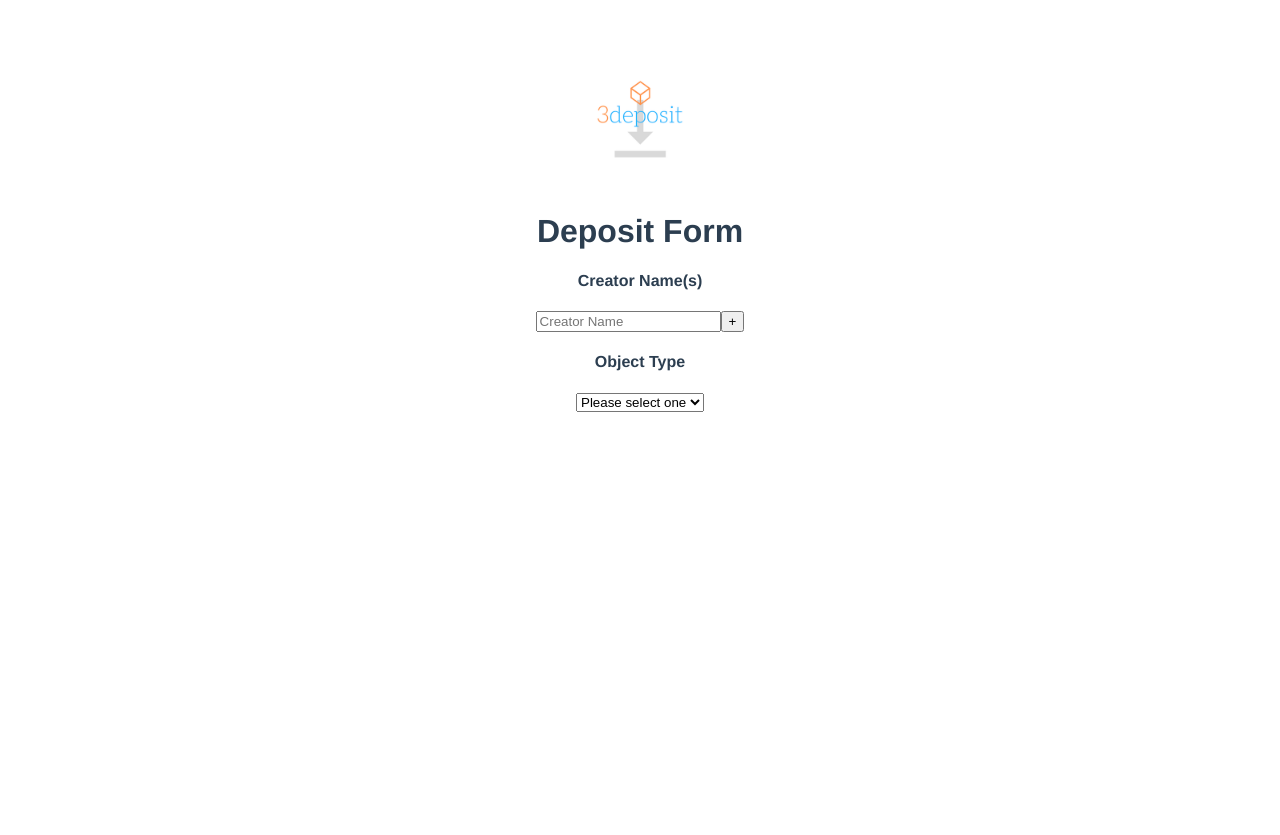
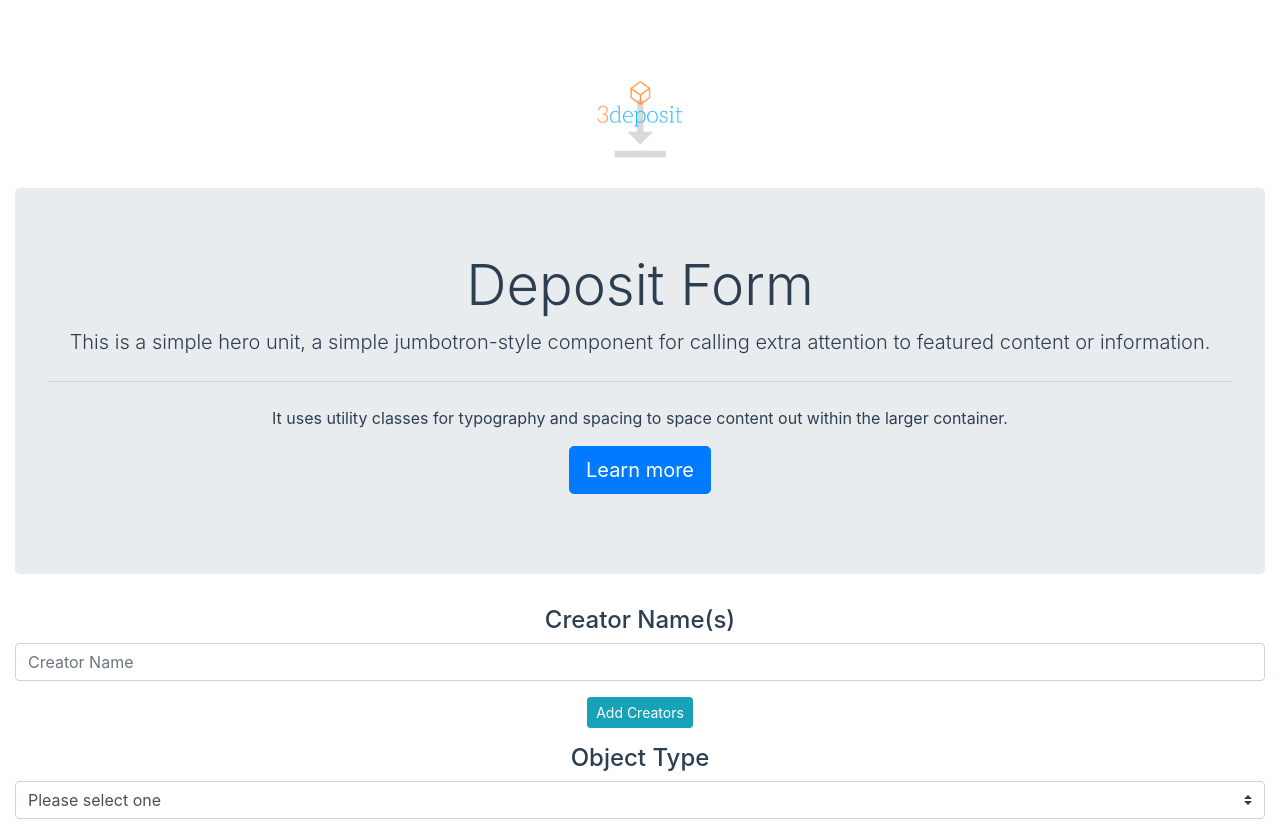
Before and after one commit to rwwkv6/vue-form, a Vue app: page / in a window 1280 px wide. Before the commit the page ends 800 px from the top, so only its background shows below. Built offline with nearby package versions, Linux system fonts and the light colour scheme.

Commit message:
added bootstrap & jumbotron

```diff
--- a/package.json
+++ b/package.json
@@ -10,6 +10,8 @@
   "dependencies": {
     "@vue/cli": "^3.5.0",
     "bootstrap": "^4.3.1",
+    "jquery": "^3.3.1",
+    "popper.js": "^1.14.7",
     "vue": "^2.6.6"
   },
   "devDependencies": {
--- a/src/App.vue
+++ b/src/App.vue
@@ -1,14 +1,17 @@
 <template>
   <div id="app">
-    <img alt="3deposit logo" src="./assets/logo.png" height="128" width="128">
-    <Banner msg="Deposit Form"/>
-    <Fields v-bind:fields="fields"/>
+    <div class="container-fluid">
+      <img alt="3deposit logo" src="./assets/logo.png" height="128" width="128">
+      <Banner msg="Deposit Form"/>
+      <Fields v-bind:fields="fields"/>
+    </div>
   </div>
 </template>
 
 <script>
 import Banner from './components/Banner.vue'
 import Fields from './components/Fields.vue'
+import 'bootstrap/dist/css/bootstrap.min.css'
 
 export default {
   name: 'app',
@@ -45,7 +48,7 @@ export default {
 
 <style>
 #app {
-  font-family: 'Avenir', Helvetica, Arial, sans-serif;
+  /*font-family: 'Avenir', Helvetica, Arial, sans-serif;*/
   -webkit-font-smoothing: antialiased;
   -moz-osx-font-smoothing: grayscale;
   text-align: center;
--- a/src/components/Banner.vue
+++ b/src/components/Banner.vue
@@ -1,7 +1,14 @@
 <template>
   <div class="banner">
-    <h1>{{ msg }}</h1>
-
+    <div class="jumbotron">
+      <h1 class="display-4">{{ msg }}</h1>
+        <p class="lead">This is a simple hero unit, a simple jumbotron-style component for calling extra attention to featured content or information.</p>
+        <hr class="my-4">
+        <p>It uses utility classes for typography and spacing to space content out within the larger container.</p>
+        <p class="lead">
+          <a class="btn btn-primary btn-lg" href="#" role="button">Learn more</a>
+        </p>
+    </div>
   </div>
 </template>
 
@@ -16,18 +23,5 @@ export default {
 
 <!-- Add "scoped" attribute to limit CSS to this component only -->
 <style scoped>
-h3 {
-  margin: 40px 0 0;
-}
-ul {
-  list-style-type: none;
-  padding: 0;
-}
-li {
-  display: inline-block;
-  margin: 0 10px;
-}
-a {
-  color: #42b983;
-}
+
 </style>
--- a/src/components/Fields.vue
+++ b/src/components/Fields.vue
@@ -1,30 +1,39 @@
 <template>
   <div class="fields">
 
-    <h4>{{ fields.creatorName.label }}</h4>
-      <input
-        v-for="creator in fields.creatorName.creators"
-        v-model="fields.creatorName.value[creator-1]"
-        placeholder="Creator Name"
-      >
-      <button
+    <div class="form-group">
+      <h4>{{ fields.creatorName.label }}</h4>
+      <p v-for="creator in fields.creatorName.creators">
+        <input type="text" class="form-control"
+          v-model="fields.creatorName.value[creator-1]"
+          placeholder="Creator Name"
+        >
+      </p>
+      <p>
+        <button type="button" class="btn btn-info btn-sm" v-on:click="fields.creatorName.creators += 1">Add Creators</button>
+      </p>
+      <p>
+        <button type="button" class="btn btn-danger btn-sm"
         v-if="fields.creatorName.creators > 1"
-        v-on:click="fields.creatorName.creators -= 1">-</button>
-      <button v-on:click="fields.creatorName.creators += 1">+</button>
+        v-on:click="fields.creatorName.creators -= 1">Remove Creators</button>
+      </p>
+    </div>
 
+    <p>
     <h4>{{ fields.objectType.label }}</h4>
-    <select v-model="fields.objectType.value">
+    <select class="custom-select" v-model="fields.objectType.value">
       <option disabled value="">Please select one</option>
       <option v-for="choice in fields.objectType.choices">{{ choice }}</option>
     </select>
-    <br>
+    </p>
 
+    <p>
     <h4 v-if="fields.objectType.value == '3d model'">{{ fields.modelFileType.label }}</h4>
-    <select v-if="fields.objectType.value == '3d model'" v-model ="fields.modelFileType.value">
+    <select class="custom-select" v-if="fields.objectType.value == '3d model'" v-model ="fields.modelFileType.value">
       <option disabled value="">Select file type</option>v-container>
       <option v-for="choice in fields.modelFileType.choices">{{ choice }}</option>
     </select>
-    <br>
+    </p>
 
   </div>
 </template>
--- a/src/main.js
+++ b/src/main.js
@@ -1,5 +1,6 @@
 import Vue from 'vue'
 import App from './App.vue'
+import 'bootstrap';
 
 Vue.config.productionTip = false
 
```
Also changed, not shown: 1 other file (tests, documents, lock files or other folders).
